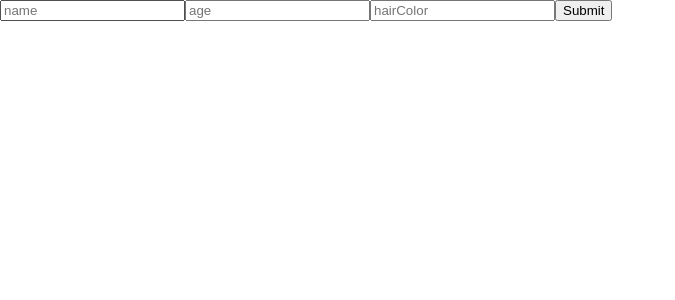
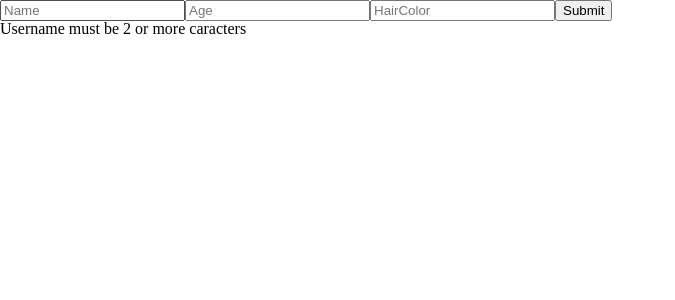
Before and after one commit to luisfop/react-design-pattern, a React (Vite) app: page / in a window 1280 px wide. Shown: the top 300 px of the page, without its empty margins (0-675 px from the left). Built offline with nearby package versions, Linux system fonts and the light colour scheme.

Commit message:
feat: controlled form

```diff
--- a/src/components/Control&Uncontrolled/ControledXUncontrolledModule.tsx
+++ b/src/components/Control&Uncontrolled/ControledXUncontrolledModule.tsx
@@ -1,10 +1,12 @@
 import React from 'react'
-import UncontrolledForm from './Uncontrolled/UncontrolledForm'
+// import UncontrolledForm from './Uncontrolled/UncontrolledForm'
+import ControlledForm from './Controlled/ControlledForm'
 
 const ControledXUncontrolledModule = () => {
     return (
         <div>
-            <UncontrolledForm />
+            {/* <UncontrolledForm /> */}
+            <ControlledForm/>
         </div>
     )
 }
--- /dev/null
+++ b/src/components/Control&Uncontrolled/Controlled/ControlledForm.tsx
@@ -0,0 +1,56 @@
+import React, { useState, useEffect } from 'react'
+
+const ControlledForm = () => {
+
+    //this form allow us to have control of each state and validate it
+
+    const [name, setName] = useState('');
+    const [age, setAge] = useState<number>();
+    const [hairColor, setHairColor] = useState('');
+
+    const [inputError, setInputError] = useState('');
+
+
+    //controll forms allow us to do form validations
+
+    //useEffect listen for changes in any one of this states
+    useEffect(() => {
+        if (name.length < 2) {
+            console.log('Username must be 2 or more caracters')
+            setInputError('Username must be 2 or more caracters')
+        } else {
+            setInputError('')
+        }
+    }, [name])
+
+
+    return (
+        <form>
+            <input type="text"
+                name="name"
+                placeholder="Name"
+                value={name}
+                onChange={e => setName(e.target.value)} />
+
+            <input type="number"
+                name="age"
+                placeholder="Age"
+                value={age}
+                onChange={e => setAge(Number(e.target.value))} />
+
+            <input type="text"
+                name="hairColor"
+                placeholder="HairColor"
+                value={hairColor}
+                onChange={e => setHairColor(e.target.value)} />
+
+            <button>Submit</button>
+            <div>
+
+                {inputError}
+            </div>
+        </form>
+    )
+}
+
+export default ControlledForm
```
